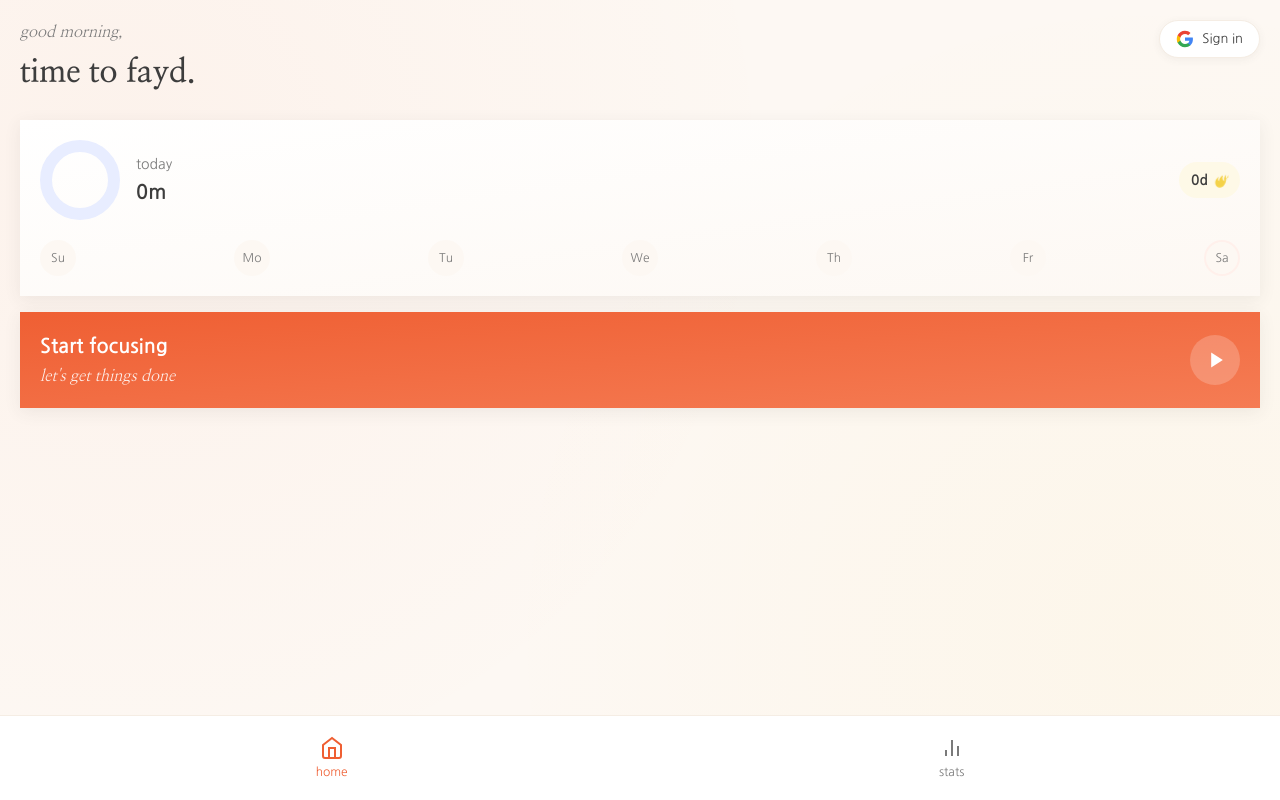
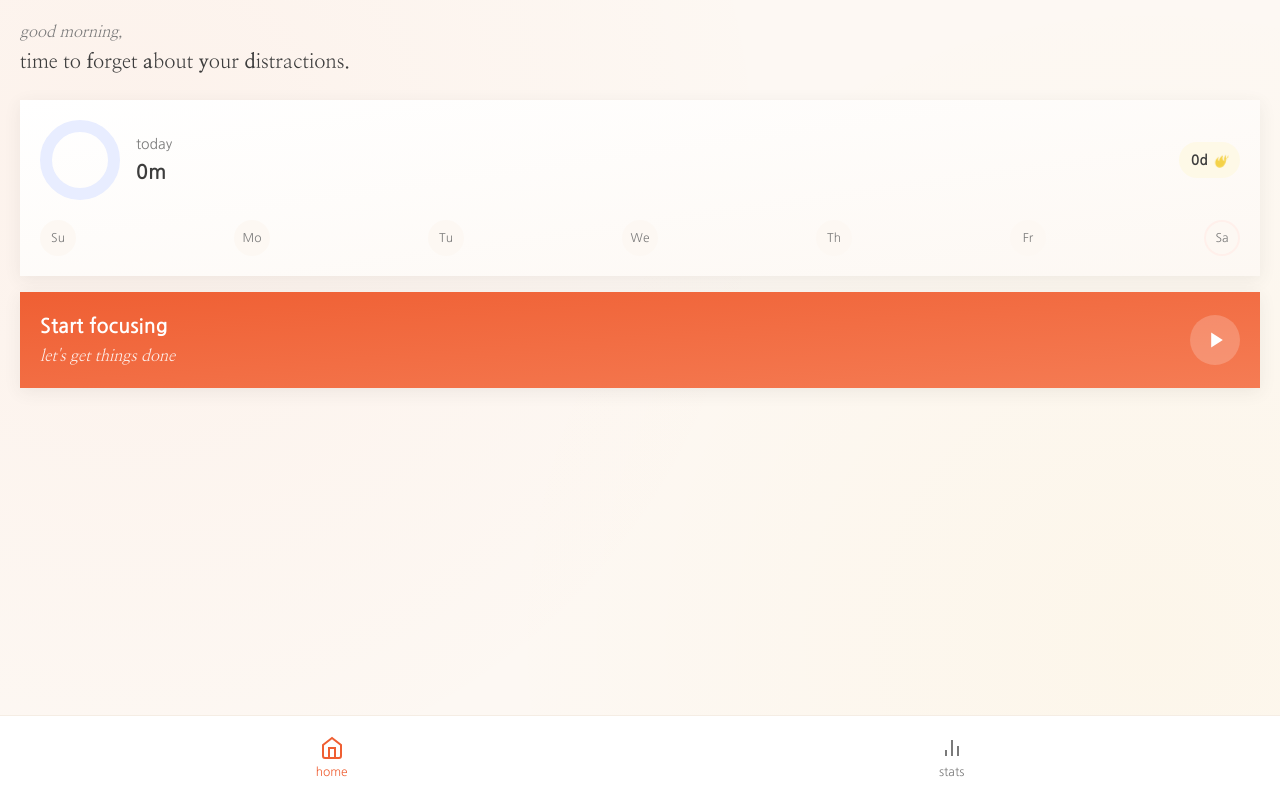
Before and after one commit to wrufay/fayd, a React (Vite) app: page / in a window 1280 px wide. Built offline with nearby package versions, Linux system fonts and the light colour scheme; a web font is replaced by a local one.

Commit message:
Add: Front-end changes + temp logo + side panel

```diff
--- a/public/background.js
+++ b/public/background.js
@@ -4,7 +4,7 @@
 chrome.runtime.onInstalled.addListener(() => {
   // Set side panel options - available on all URLs
   if (chrome.sidePanel) {
-    chrome.sidePanel.setPanelBehavior({ openPanelOnActionClick: false });
+    chrome.sidePanel.setPanelBehavior({ openPanelOnActionClick: true });
   }
 });
 
--- a/src/components/Home.tsx
+++ b/src/components/Home.tsx
@@ -4,15 +4,6 @@ import { PlayIcon, FireIcon } from './Icons'
 import { useAuth } from '../context/AuthContext'
 import { cn } from '../lib/utils'
 import type { Session, Tag } from '../types'
-
-const GoogleIcon = () => (
-  <svg viewBox="0 0 24 24" width="18" height="18">
-    <path fill="#4285F4" d="M22.56 12.25c0-.78-.07-1.53-.2-2.25H12v4.26h5.92c-.26 1.37-1.04 2.53-2.21 3.31v2.77h3.57c2.08-1.92 3.28-4.74 3.28-8.09z"/>
-    <path fill="#34A853" d="M12 23c2.97 0 5.46-.98 7.28-2.66l-3.57-2.77c-.98.66-2.23 1.06-3.71 1.06-2.86 0-5.29-1.93-6.16-4.53H2.18v2.84C3.99 20.53 7.7 23 12 23z"/>
-    <path fill="#FBBC05" d="M5.84 14.09c-.22-.66-.35-1.36-.35-2.09s.13-1.43.35-2.09V7.07H2.18C1.43 8.55 1 10.22 1 12s.43 3.45 1.18 4.93l2.85-2.22.81-.62z"/>
-    <path fill="#EA4335" d="M12 5.38c1.62 0 3.06.56 4.21 1.64l3.15-3.15C17.45 2.09 14.97 1 12 1 7.7 1 3.99 3.47 2.18 7.07l3.66 2.84c.87-2.6 3.3-4.53 6.16-4.53z"/>
-  </svg>
-)
 
 interface HomeProps {
   sessions: Session[]
@@ -27,7 +18,7 @@ interface WeekDay {
 }
 
 const Home = ({ sessions, tags, onStartSession }: HomeProps) => {
-  const { user, login, logout } = useAuth()
+  const { user } = useAuth()
   const today = new Date()
   const greeting = useMemo(() => {
     const hour = today.getHours()
@@ -98,27 +89,9 @@ const Home = ({ sessions, tags, onStartSession }: HomeProps) => {
 
   return (
     <div className="container pb-20">
-      <header className="flex justify-between items-start mb-6 animate-slideDown">
-        <div>
-          <p className="font-serif text-base italic text-text-muted mb-1">{greeting}{user ? `, ${user.name.split(' ')[0]}` : ''},</p>
-          <h1 className="font-serif text-[32px] font-bold text-text-dark">time to fayd.</h1>
-        </div>
-        {user ? (
-          <button
-            className="flex items-center gap-2 px-4 py-2 bg-white border border-cream-dark rounded-full font-sans text-[13px] font-medium text-text-dark cursor-pointer transition-all duration-200 shadow-soft hover:shadow-card hover:-translate-y-px active:translate-y-0 active:scale-[0.98]"
-            onClick={logout}
-          >
-            <span>Log out</span>
-          </button>
-        ) : (
-          <button
-            className="flex items-center gap-2 px-4 py-2 bg-white border border-cream-dark rounded-full font-sans text-[13px] font-medium text-text-dark cursor-pointer transition-all duration-200 shadow-soft hover:shadow-card hover:-translate-y-px active:translate-y-0 active:scale-[0.98]"
-            onClick={login}
-          >
-            <GoogleIcon />
-            <span>Sign in</span>
-          </button>
-        )}
+      <header className="mb-6 animate-slideDown">
+        <p className="font-serif text-base italic text-text-muted mb-1">{greeting}{user ? `, ${user.name.split(' ')[0]}` : ''},</p>
+        <h1 className="font-serif text-xl font-normal text-text-dark">time to <span className="font-bold">f</span>orget <span className="font-bold">a</span>bout <span className="font-bold">y</span>our <span className="font-bold">d</span>istractions.</h1>
       </header>
 
       <div className="card bg-gradient-to-br from-white to-cream animate-slideUp">
--- a/src/components/Stats.tsx
+++ b/src/components/Stats.tsx
@@ -3,8 +3,18 @@ import DonutChart from './DonutChart'
 import CalendarModal from './CalendarModal'
 import AddMissedTime from './AddMissedTime'
 import { TagIcon, CloseIcon, PlusIcon } from './Icons'
+import { useAuth } from '../context/AuthContext'
 import { cn } from '../lib/utils'
 import type { Session, Tag, ChartDataItem } from '../types'
+
+const GoogleIcon = () => (
+  <svg viewBox="0 0 24 24" width="18" height="18">
+    <path fill="#4285F4" d="M22.56 12.25c0-.78-.07-1.53-.2-2.25H12v4.26h5.92c-.26 1.37-1.04 2.53-2.21 3.31v2.77h3.57c2.08-1.92 3.28-4.74 3.28-8.09z"/>
+    <path fill="#34A853" d="M12 23c2.97 0 5.46-.98 7.28-2.66l-3.57-2.77c-.98.66-2.23 1.06-3.71 1.06-2.86 0-5.29-1.93-6.16-4.53H2.18v2.84C3.99 20.53 7.7 23 12 23z"/>
+    <path fill="#FBBC05" d="M5.84 14.09c-.22-.66-.35-1.36-.35-2.09s.13-1.43.35-2.09V7.07H2.18C1.43 8.55 1 10.22 1 12s.43 3.45 1.18 4.93l2.85-2.22.81-.62z"/>
+    <path fill="#EA4335" d="M12 5.38c1.62 0 3.06.56 4.21 1.64l3.15-3.15C17.45 2.09 14.97 1 12 1 7.7 1 3.99 3.47 2.18 7.07l3.66 2.84c.87-2.6 3.3-4.53 6.16-4.53z"/>
+  </svg>
+)
 
 interface TrashIconProps {
   className?: string
@@ -36,6 +46,7 @@ interface TaskDistributionItem extends ChartDataItem {
 }
 
 const Stats = ({ sessions, tags, onDeleteSession, onDeleteTag, onAddTag, onAddSession }: StatsProps) => {
+  const { user, login, logout } = useAuth()
   const [timeRange, setTimeRange] = useState<TimeRange>('today')
   const [selectedTag, setSelectedTag] = useState<string | null>(null)
   const [showTagDropdown, setShowTagDropdown] = useState<boolean>(false)
@@ -121,10 +132,26 @@ const Stats = ({ sessions, tags, onDeleteSession, onDeleteTag, onAddTag, onAddSe
 
   return (
     <div className="pb-[120px] min-h-extension overflow-y-auto relative">
-      <header className="p-5">
+      <header className="flex justify-between items-start p-5">
         <h1 className="font-serif text-[28px] font-bold">
           <span className="font-normal italic">your</span> stats
         </h1>
+        {user ? (
+          <button
+            className="flex items-center gap-2 px-4 py-2 bg-white border border-cream-dark rounded-full font-sans text-[13px] font-medium text-text-dark cursor-pointer transition-all duration-200 shadow-soft hover:shadow-card hover:-translate-y-px active:translate-y-0 active:scale-[0.98]"
+            onClick={logout}
+          >
+            <span>Log out</span>
+          </button>
+        ) : (
+          <button
+            className="flex items-center gap-2 px-4 py-2 bg-white border border-cream-dark rounded-full font-sans text-[13px] font-medium text-text-dark cursor-pointer transition-all duration-200 shadow-soft hover:shadow-card hover:-translate-y-px active:translate-y-0 active:scale-[0.98]"
+            onClick={login}
+          >
+            <GoogleIcon />
+            <span>Sign in</span>
+          </button>
+        )}
       </header>
 
       <div className="container">
```
Also changed, not shown: public/manifest.json, 7 other files (tests, documents, lock files or other folders).
